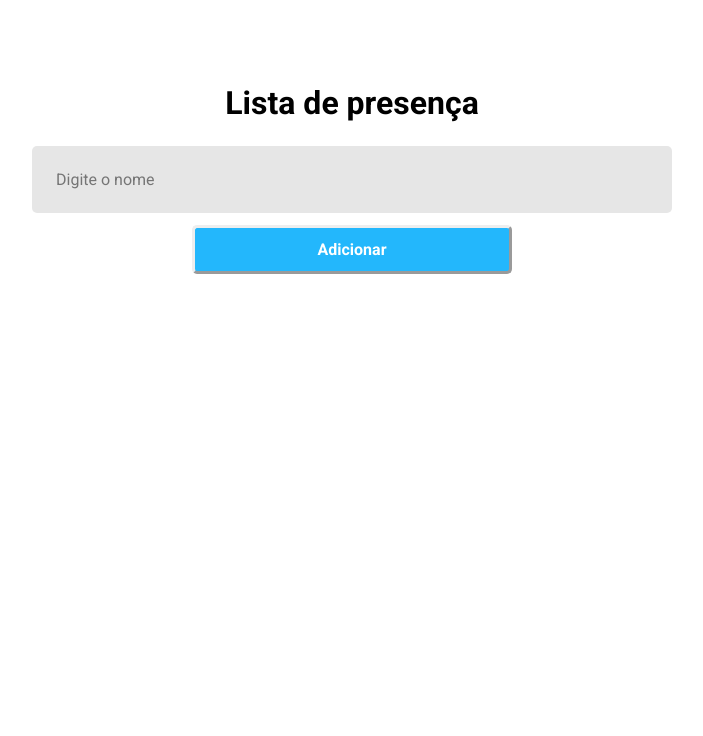
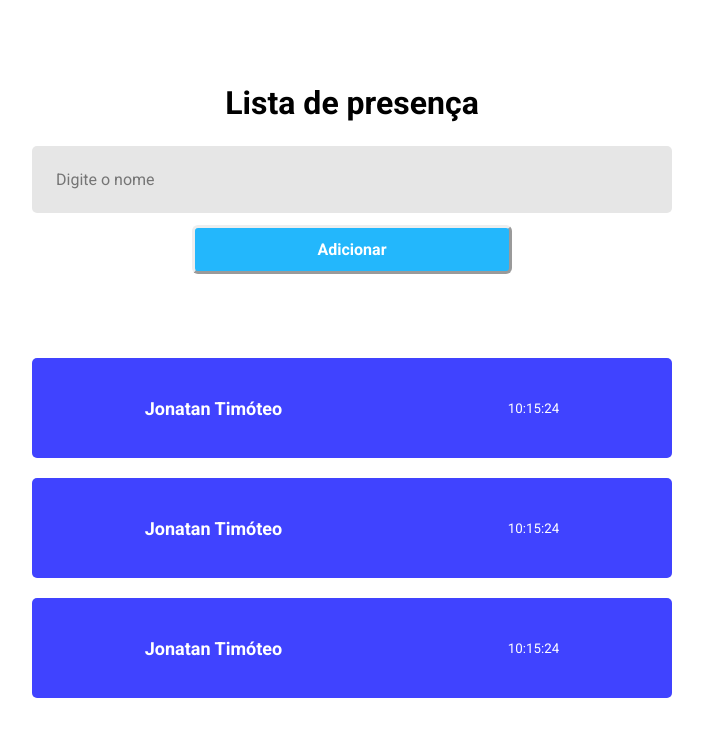
Before and after one commit to Jonatan1103/app-reactjs, a React (Vite) app: page / in a window 1280 px wide. Shown: the top 736 px of the page, without its empty margins (288-991 px from the left). Built offline with nearby package versions, Linux system fonts and the light colour scheme.

Commit message:
estilizando componentes

```diff
--- /dev/null
+++ b/src/components/Card/index.jsx
@@ -0,0 +1,10 @@
+import './style.css';
+
+export function Card() {
+  return(
+    <div className='card'>
+      <strong>Jonatan Timóteo</strong>
+      <small>10:15:24</small>
+    </div>
+  )
+}
--- /dev/null
+++ b/src/components/Card/style.css
@@ -0,0 +1,17 @@
+.card {
+  display:flex;
+  height:100px;
+  width:50%;
+  align-items:center;
+  justify-content: space-around;
+
+  background-color:rgb(64, 67, 255);
+  color:#fff;
+
+  border-radius:5px;
+  margin-bottom:20px;
+}
+
+.card strong {
+  font-size:18px;
+}
--- a/src/pages/Home/index.jsx
+++ b/src/pages/Home/index.jsx
@@ -1,4 +1,6 @@
 import './style.css'
+
+import { Card } from '../../components/Card';
 
 export function Home() {
   return (
@@ -7,6 +9,10 @@ export function Home() {
       <h1>Lista de presença</h1>
       <input type="text" placeholder="Digite o nome"/>
       <button type="button">Adicionar</button>
+
+      <Card />
+      <Card />
+      <Card />
     </div>
 
   )
--- a/src/pages/Home/style.css
+++ b/src/pages/Home/style.css
@@ -29,7 +29,7 @@
   background-color:rgb(35, 183, 252);
   color:#fff;
 
-  border-radius:5px;
+  border-radius:6px;
   border:outset;
   margin:12px 0 84px;
 
```
